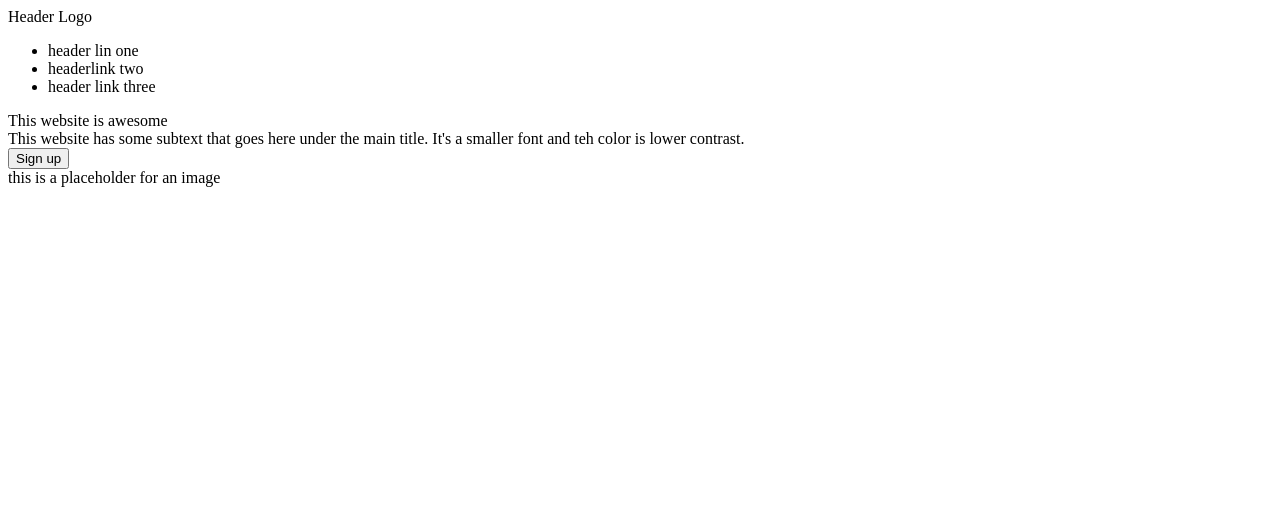
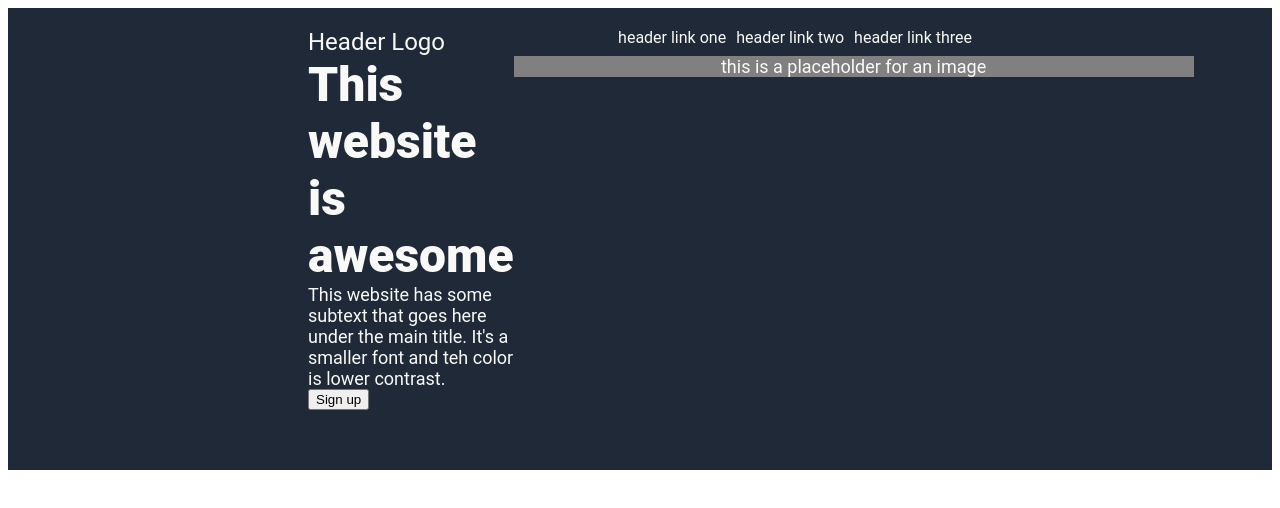
Before and after one commit to kemelbaymariyam/landing_page, a plain HTML site: page index.html in a window 1280 px wide. Drawn offline with Linux system fonts and the light colour scheme.

Commit message:
Add some style  to hero

```diff
--- a/index.html
+++ b/index.html
@@ -9,21 +9,21 @@
 <body>
     <div class="hero">
         <div class="header">
-            <div>Header Logo</div>
+            <div id="hero-logo">Header Logo</div>
             <ul>
-                <li>header lin one</li>
-                <li>headerlink two</li>
+                <li>header link one</li>
+                <li>header link two</li>
                 <li>header link three</li>
             </ul>
         </div>
         <div class="hero-bottom">
-            <div>
-                <div>This website is awesome</div>
-                <div>This website has some subtext that goes here under the main title. It's a  smaller font and teh color is lower contrast.</div>
+            <div class="hero-left">
+                <div id="hero-main-text">This website is awesome</div>
+                <div id="hero-secondary-text">This website has some subtext that goes here under the main title. It's a  smaller font and teh color is lower contrast.</div>
                 <button>Sign up</button>
             </div>
-            <div>
-                <div>this is a placeholder for an image</div>
+            <div class="hero-right">
+                <div id="image">this is a placeholder for an image</div>
             </div>
         </div>
 
--- a/style.css
+++ b/style.css
@@ -0,0 +1,69 @@
+ body {
+    display: flex;
+    flex-direction: column;
+ }
+ /*/////////////////////hero//////////////////*/
+
+.hero{
+    padding: 20px 300px 60px 300px;
+    background-color: #1F2937;
+ }
+
+ .header {
+    display: flex;
+    justify-content: space-between;
+ }
+
+ .hero-bottom {
+    display: flex;
+    flex-direction: row;
+ }
+
+ .hero-left, .hero-right {
+    flex: 1;
+ }
+
+#image {
+    color: #F9FAF8;
+    background-color: grey;
+    width: 680px;
+    font-size: 18px;
+    display: flex;
+    justify-content: center;
+    align-items: centers;
+    flex: 1 1 auto;
+ }
+
+ul {
+    display: flex;
+    gap: 10px;
+    padding: 0px;
+    margin: 0px;
+ }
+
+ li {
+    list-style: none;
+    color: #F9FAF8;
+ }
+
+
+
+
+ /* ///////////////////font color///////////////////////*/
+ #hero-main-text {
+    font-size: 48px;
+    color: #F9FAF8;
+    font-weight: 900;
+ }
+#hero-secondary-text {
+    font-size: 18px;
+    color: #F9FAF8;
+}
+#hero-logo {
+    font-size: 24px;
+    color: #F9FAF8;
+
+}
+html {
+    font-family: 'Roboto', sans-serif ;
+}
```
